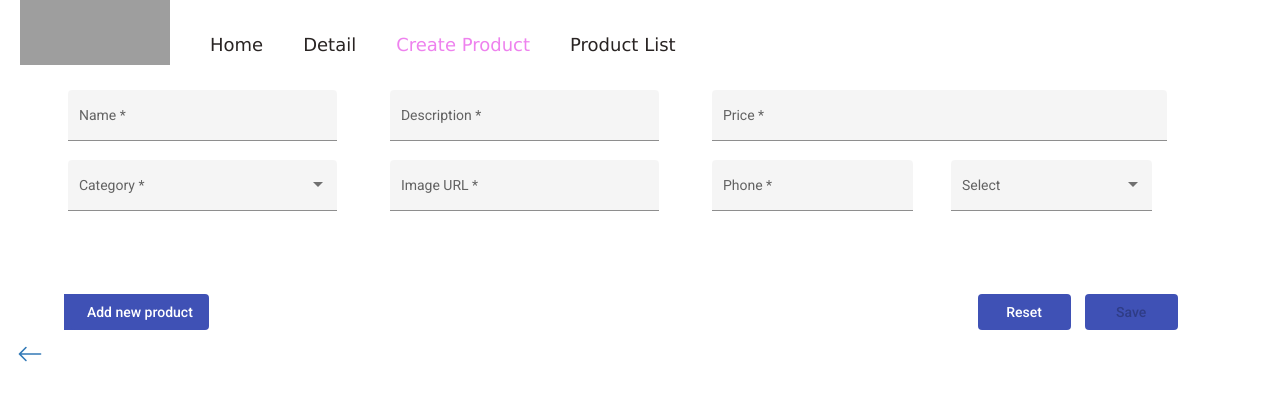
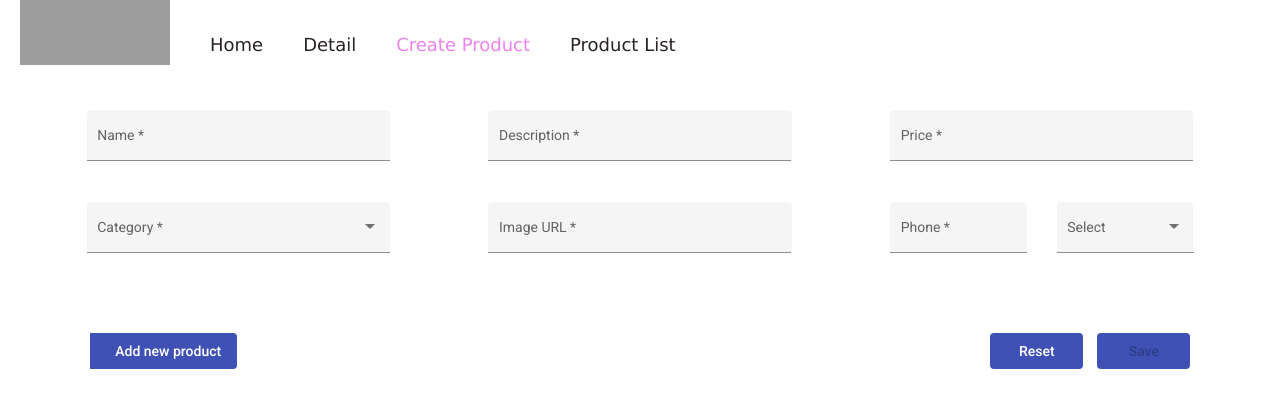
Before and after one commit to Karimhusein93/Pokemon, an Angular app: page /create-product in a window 1280 px wide. Shown: the top 408 px of the page. Built offline with nearby package versions, Linux system fonts and the light colour scheme; grey boxes are pictures that could not be loaded.

Commit message:
added grid display instead of table

```diff
--- a/src/app/app.module.ts
+++ b/src/app/app.module.ts
@@ -24,6 +24,7 @@ import { SearchProductPipe } from './pipes/search-product.pipe';
 import { ProductGuard } from './product-list/product.guard';
 import { JoinPipe } from './pipes/join.pipe';
 import { AppComponent } from './app.component';
+import {MatGridListModule} from '@angular/material/grid-list';
 
 @NgModule({
   declarations: [
@@ -52,6 +53,7 @@ import { AppComponent } from './app.component';
     MatCardModule,
     ReactiveFormsModule,
     MatSelectModule,
+    MatGridListModule
   ],
   providers: [UserService, ProductGuard],
   bootstrap: [AppComponent],
--- a/src/app/create-product/create-product.component.css
+++ b/src/app/create-product/create-product.component.css
@@ -1,11 +1,3 @@
-.example-form {
-  min-width: 150px;
-  max-width: 500px;
-  width: 100%;
-}
-td {
-  padding-right: 8px;
-}
 .buttons-row {
   display: flex;
   flex-direction: row;
@@ -19,7 +11,7 @@ td {
 .reset-submit-buttons {
   display: flex;
   flex-direction: row;
-  margin-right: 8%;
+  margin-right: 7%;
 }
 .submit {
   background-color: #3f51b5;
@@ -30,9 +22,15 @@ td {
 .add-button {
   background-color: #3f51b5;
   color: white;
-  margin-left: 5%;
+  margin-left: 7%;
 }
-.product-table {
-  margin: 2% 0% 5% 3%;
-  width: 90%;
+.product-form {
+  margin: 0% 3% 4% 3%;
+  padding-top: 100px;
 }
+.remove-button{
+  float: right;
+  position: relative;
+  top: 110px;
+  left: 25px;
+}
--- a/src/app/create-product/create-product.component.html
+++ b/src/app/create-product/create-product.component.html
@@ -1,11 +1,10 @@
-<form [formGroup]="productForm">
+<form [formGroup]="productForm" class="product-form">
   <ng-container formArrayName="products">
     <ng-container *ngFor="let productForm of products.controls; let i = index">
       <div [formGroupName]="i">
-        <table class="product-table" cellspacing="0">
-          <tr class="first-row">
-            <td class="col-lg-4">
-              <mat-form-field class="col-lg-12" appearance="fill">
+        <mat-grid-list cols="3" gutterSize="2px" rowHeight="90px">
+          <mat-grid-tile>
+              <mat-form-field class="col-lg-10" appearance="fill">
                 <mat-label>Name</mat-label>
                 <input matInput formControlName="name" />
                 <mat-error
@@ -18,9 +17,9 @@
                   composed only from alphabets and/or numbers.</mat-error
                 >
               </mat-form-field>
-            </td>
-            <td class="col-lg-4">
-              <mat-form-field class="col-lg-12" appearance="fill">
+          </mat-grid-tile>
+          <mat-grid-tile>
+              <mat-form-field class="col-lg-10" appearance="fill">
                 <mat-label>Description</mat-label>
                 <input matInput formControlName="description" />
                 <mat-error
@@ -33,9 +32,9 @@
                   composed only from alphabets and/or numbers.</mat-error
                 >
               </mat-form-field>
-            </td>
-            <td class="col-lg-4">
-              <mat-form-field class="col-lg-12" appearance="fill">
+            </mat-grid-tile>
+            <mat-grid-tile>
+              <mat-form-field class="col-lg-10" appearance="fill">
                 <mat-label>Price</mat-label>
                 <input matInput formControlName="price" />
                 <mat-error
@@ -47,11 +46,9 @@
                   2 decimal places.</mat-error
                 >
               </mat-form-field>
-            </td>
-          </tr>
-          <tr class="second-row">
-            <td class="col-lg-4">
-              <mat-form-field class="col-lg-12" appearance="fill">
+            </mat-grid-tile>
+            <mat-grid-tile>
+              <mat-form-field class="col-lg-10" appearance="fill">
                 <mat-label>Category</mat-label>
                 <mat-select formControlName="category">
                   <mat-option
@@ -66,9 +63,9 @@
                   >The field is required.</mat-error
                 >
               </mat-form-field>
-            </td>
-            <td class="col-lg-4">
-              <mat-form-field class="col-lg-12" appearance="fill">
+            </mat-grid-tile>
+          <mat-grid-tile>
+              <mat-form-field class="col-lg-10" appearance="fill">
                 <mat-label>Image URL</mat-label>
                 <input matInput formControlName="image" />
                 <mat-error
@@ -78,10 +75,9 @@
                   >The field is required</mat-error
                 >
               </mat-form-field>
-            </td>
-            <div class="col-lg-4">
-              <td>
-                <mat-form-field class="col-lg-12" appearance="fill">
+            </mat-grid-tile>
+            <mat-grid-tile>
+                <mat-form-field class="col-lg-5" appearance="fill">
                   <mat-label>Phone</mat-label>
                   <input matInput formControlName="phone" />
                   <mat-error
@@ -94,9 +90,7 @@
                     is 10.</mat-error
                   >
                 </mat-form-field>
-              </td>
-              <td>
-                <mat-form-field class="col-lg-12" appearance="fill">
+                <mat-form-field class="col-lg-5" appearance="fill">
                   <mat-label>Select</mat-label>
                   <mat-select formControlName="typeOfPhone">
                     <mat-option
@@ -107,18 +101,17 @@
                     </mat-option>
                   </mat-select>
                 </mat-form-field>
-              </td>
-            </div>
-            <div *ngIf="isLastIndex(i)">
+              </mat-grid-tile>
+            <div *ngIf="isLastIndex(i)" class="remove-button">
               <button mat-button (click)="removeItem(i)">
               <mat-icon>delete</mat-icon>
             </button>
           </div>
-          </tr>
-        </table>
+        </mat-grid-list>
       </div>
     </ng-container>
   </ng-container>
+</form>
 <div class="buttons-row">
   <div class="add-button">
     <button
@@ -142,21 +135,3 @@
     </button>
   </div>
 </div>
-  <div class="position-absolute top-0 start-0">
-    <a class="btn btn-lg text-white" [routerLink]="['/']">
-      <svg
-        xmlns="http://www.w3.org/2000/svg"
-        width="26"
-        height="26"
-        fill="currentColor"
-        class="bi bi-arrow-left"
-        viewBox="0 0 16 16"
-      >
-        <path
-          fill-rule="evenodd"
-          d="M15 8a.5.5 0 0 0-.5-.5H2.707l3.147-3.146a.5.5 0 1 0-.708-.708l-4 4a.5.5 0 0 0 0 .708l4 4a.5.5 0 0 0 .708-.708L2.707 8.5H14.5A.5.5 0 0 0 15 8z"
-        />
-      </svg>
-    </a>
-  </div>
-</form>
--- a/src/app/create-product/create-product.component.ts
+++ b/src/app/create-product/create-product.component.ts
@@ -19,7 +19,7 @@ export class CreateProductComponent implements OnInit {
     { id: 2, value: 'Landline' },
   ];
   productsList: FormArray<any>;
-  lastIndex:number;
+  lastIndex: number;
 
   constructor(public builder: FormBuilder) {}
 
@@ -62,6 +62,7 @@ export class CreateProductComponent implements OnInit {
   });
 
   ngOnInit(): void {}
+
   clearForm() {
     const valueToKeep = this.products.at(this.products.length - 1);
     this.products.at(this.products.length - 1).reset();
@@ -106,6 +107,7 @@ export class CreateProductComponent implements OnInit {
       typeOfPhone: [''],
     });
     this.products.push(form);
+    // this.products.push(this.productForm.controls.products)
   }
   saveProducts() {
     const valueToKeep = this.products.at(this.products.length - 1);
@@ -115,14 +117,14 @@ export class CreateProductComponent implements OnInit {
     this.products.push(valueToKeep);
     this.products.reset();
   }
-  removeItem(index:any){
+  removeItem(index: any) {
     this.products.removeAt(index);
   }
-  isLastIndex(index:number){
-  this.lastIndex = this.products.length-1;
-  if(index === this.lastIndex){
-    return false;
+  isLastIndex(index: number) {
+    this.lastIndex = this.products.length - 1;
+    if (index === this.lastIndex) {
+      return false;
+    }
+    return true;
   }
-  return true;
 }
-}
```
Lines whose indentation alone changed are shown as unchanged.
